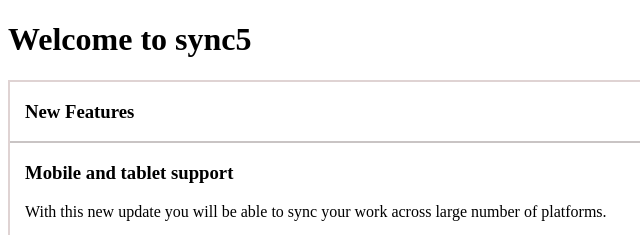
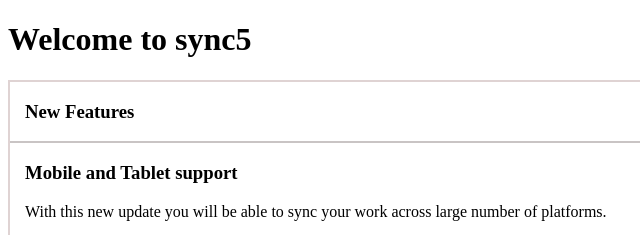
Before and after one commit to acciojob/bootstrap-card-awasthilokesh2021, a website: page main.html in a window 1280 px wide. Shown: the top 235 px of the page, 0-640 px from the left. Drawn offline with Linux system fonts and the light colour scheme.

Commit message:
Add files via upload

```diff
--- a/main.html
+++ b/main.html
@@ -13,7 +13,7 @@
 		 <h3>New Features</h3>
 		</div>
 		<div class="card-body">
-		  <h3 class="card-text">Mobile and tablet support</h3>
+		  <h3 class="card-title">Mobile and Tablet support</h3>
 		  <p class="card-text">With this new update you will be able to sync your work across large number of platforms.</p>
 		  <button class="btn btn-primary">Read More</button>
 		</div>
```
